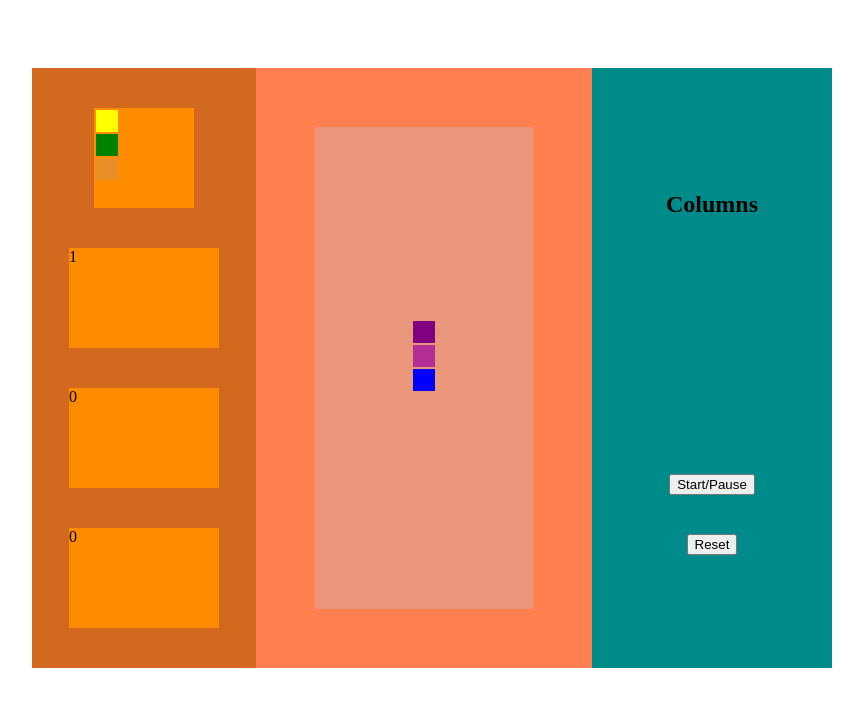
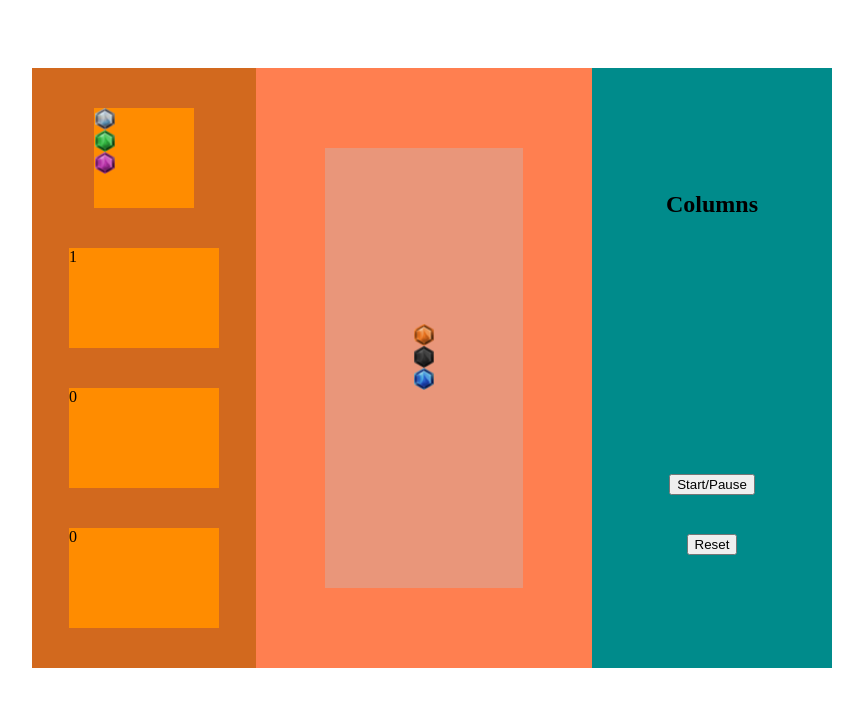
Before and after one commit to ehedei/jewels-game, a plain HTML site: page index.html in a window 1280 px wide. Both pictures are taken after a click on the button "Start/Pause". Shown: the whole page, without its empty margins (208-1071 px from the left). Drawn offline with Linux system fonts and the light colour scheme.

Commit message:
Added images to blocks

```diff
--- a/css/style.css
+++ b/css/style.css
@@ -42,11 +42,16 @@ display: flex;
 
 }
 
+table {
+  border-spacing: 0;
+}
+
 .cell {
   width: 20px;
   height: 20px;
   background-color: transparent;
   transition: .08s ease;
+  background-size: cover;
 }
 
 #player1-board {
@@ -92,31 +97,35 @@ display: flex;
 }
 
 .red {
-  background-color: red;
+  background-image: url('./../assets/img/red.png');
 }
 
 .green {
-  background-color: green;
+  background-image: url('./../assets/img/green.png');
 }
 
 .blue {
-  background-color: blue;
+  background-image: url('./../assets/img/blue.png');
 }
 
 .yellow {
-  background-color: yellow;
+  background-image: url('./../assets/img/yellow.png');
 }
 
-.violet {
-  background-color: purple;
+.silver {
+  background-image: url('./../assets/img/silver.png');
 }
 
 .orange {
-  background-color: rgb(233, 141, 37);
+  background-image: url('./../assets/img/orange.png');
 }
 
 .pink {
-  background-color: rgb(180, 46, 151);
+  background-image: url('./../assets/img/pink.png');
+}
+
+.black {
+  background-image: url('./../assets/img/black.png');
 }
 
 #btn-start {
--- a/src/index.js
+++ b/src/index.js
@@ -9,9 +9,10 @@ const GAME_PARAMS = {
     2: 'green',
     3: 'blue',
     4: 'yellow',
-    5: 'violet',
+    5: 'silver',
     6: 'orange',
-    7: 'pink'
+    7: 'pink',
+    8: 'black'
   }
 }
 
@@ -343,7 +344,6 @@ window.addEventListener('keydown', function (e) {
   }
 })
 
-
 const btnStart = document.getElementById('btn-start')
 btnStart.onclick = function () {
   if (isStarted) {
```
Also changed, not shown: assets/img/black.png (added), assets/img/blue.png (added), assets/img/green.png (added), assets/img/orange.png (added), assets/img/pink.png (added), assets/img/red.png (added), assets/img/silver.png (added), assets/img/yellow.png (added), 8 other files.
